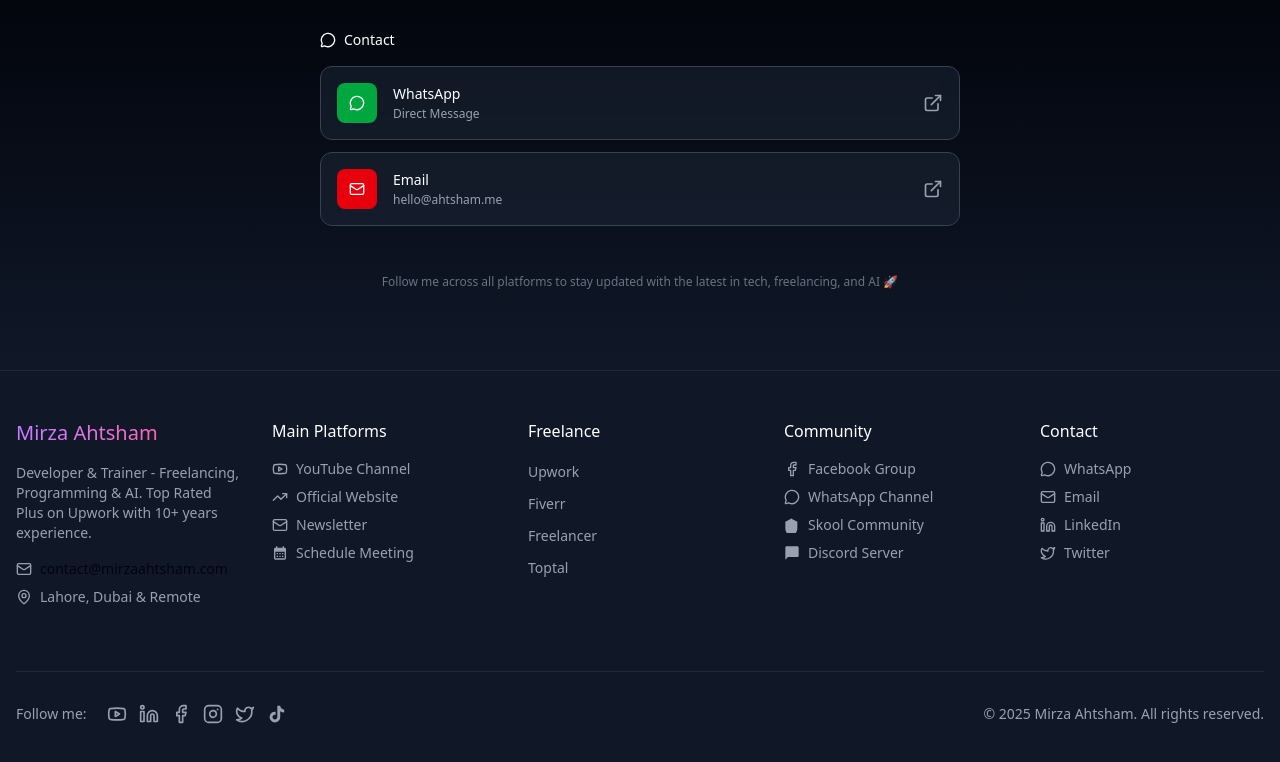
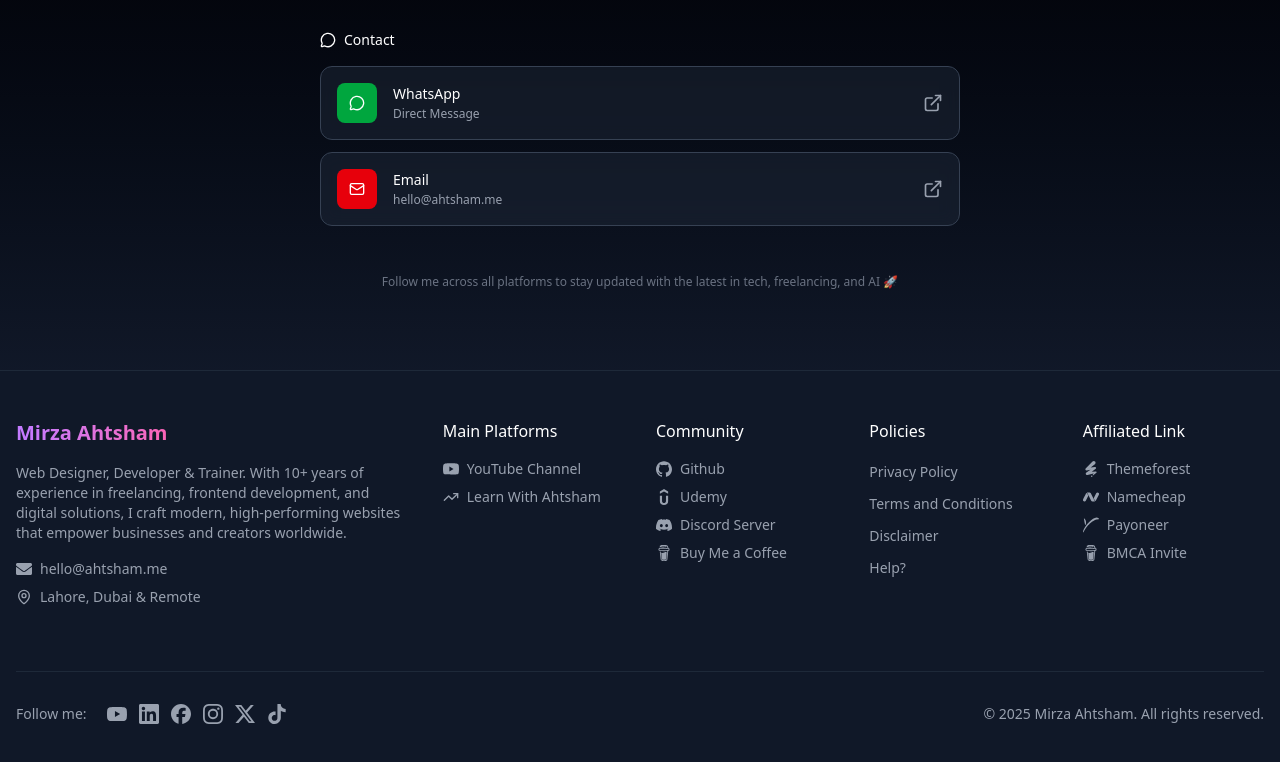
Before and after one commit to mirzaahtsham/ahtsham-webmentor, a Next.js app: page /linktree in a window 1280 px wide. Shown: the part 1394-2156 px from the top of the page. Built offline with nearby package versions, Linux system fonts and the light colour scheme.

Commit message:
update footer and faq section content

```diff
--- a/src/components/FAQ.tsx
+++ b/src/components/FAQ.tsx
@@ -4,12 +4,13 @@
 import {
   ChevronDown,
   Code,
-  Clock,
-  Workflow,
-  HeadphonesIcon,
-  Layers,
-  FolderOpen,
-  MessageCircle
+  ShoppingBag,
+  Layout,
+  Rocket,
+  Headphones,
+  Wrench,
+  Zap,
+  FileText
 } from "lucide-react";
 
 export function FAQ() {
@@ -48,35 +49,52 @@
   const faqs = [
   {
     icon: Code,
-      question: "What services do you offer as a full-stack developer?",
-      answer: "I offer comprehensive web development services including frontend development with React/Next.js, backend development with Node.js, database design, API development, cloud deployment, and maintenance. I also create technical content and documentation."
+    question: "What services do you offer as a web designer & developer?",
+    answer:
+      "I provide complete website design and development services including WordPress, Shopify, and custom-coded websites using HTML, CSS, JavaScript, Tailwind CSS, and Next.js. I also offer speed optimization, SEO setup, payment gateway integration, and website maintenance."
   },
   {
-      icon: Clock,
-      question: "How long does it typically take to complete a project?",
-      answer: "Project timelines vary based on complexity and requirements. A simple website might take 2-3 weeks, while a complex web application could take 2-3 months. I always provide detailed timelines during the initial consultation."
+    icon: ShoppingBag,
+    question: "Do you build Shopify and WooCommerce stores?",
+    answer:
+      "Yes! I specialize in building fully functional eCommerce stores on Shopify and WooCommerce with modern, mobile-friendly layouts, optimized product pages, secure payment gateways, and marketing integrations like Meta Pixel, GA4, and WhatsApp Chat."
   },
   {
-      icon: Workflow,
-      question: "What is your development process?",
-      answer: "My process includes: 1) Discovery & Planning, 2) Design & Prototyping, 3) Development & Testing, 4) Deployment & Launch, 5) Maintenance & Support. I maintain clear communication throughout each phase."
+    icon: Layout,
+    question: "Can you customize or redesign an existing website?",
+    answer:
+      "Absolutely! Whether you want a fresh design, improved performance, or a migration from one platform to another, I can redesign or rebuild your website without losing SEO value or functionality."
   },
   {
-      question: "Do you provide ongoing support after project completion?",
-      answer: "Yes! I offer various support packages including bug fixes, updates, performance optimization, and feature enhancements. We can discuss the best support plan for your needs."
+    icon: Wrench,
+    question: "Do you offer website maintenance and support?",
+    answer:
+      "Yes, I offer ongoing support plans that include regular updates, bug fixes, security monitoring, content updates, and performance optimization to keep your site fast and reliable."
   },
   {
-      question: "What technologies and frameworks do you specialize in?",
-      answer: "I specialize in React, Next.js, Node.js, TypeScript, Tailwind CSS, MongoDB, PostgreSQL, AWS, and various other modern technologies. I'm always learning and adapting to new tools."
+    icon: Rocket,
+    question: "How long does it take to complete a project?",
+    answer:
+      "Timelines depend on project complexity. A basic business website typically takes 1–2 weeks, while an eCommerce or custom project may take 3–6 weeks. I always provide a detailed timeline after understanding your requirements."
   },
   {
-      question: "Can you work with existing projects or only new builds?",
-      answer: "Absolutely! I can work on existing projects, whether it's adding new features, refactoring code, fixing bugs, or completely rebuilding parts of the application. I'm comfortable jumping into codebases at any stage."
+    icon: Zap,
+    question: "Do you offer website speed and SEO optimization?",
+    answer:
+      "Yes, I specialize in speed optimization using tools like WP Rocket and best SEO practices. I ensure your website loads quickly, performs well on Google PageSpeed Insights, and follows on-page SEO standards for better rankings."
   },
   {
-      question: "How do you handle project communication and updates?",
-      answer: "I believe in transparent communication. I provide regular updates through your preferred channel (Slack, Email, etc.), weekly progress reports, and am available for calls/meetings as needed."
+    icon: FileText,
+    question: "Do you create landing pages or custom forms?",
+    answer:
+      "Yes, I design conversion-focused landing pages using Elementor or custom code, and I build multi-step or advanced forms using Contact Form 7, CF7 Pro, or custom JavaScript solutions."
   },
+  {
+    icon: Headphones,
+    question: "How will we communicate and manage the project?",
+    answer:
+      "I provide regular updates through Email, WhatsApp, or your preferred platform. You’ll get progress reports, preview links, and timely feedback sessions throughout the development process."
+  }
 ];
 
   return (
--- a/src/components/Footer.tsx
+++ b/src/components/Footer.tsx
@@ -1,15 +1,27 @@
+import Link from "next/link";
 import {
-  Github,
-  Linkedin,
-  Twitter,
-  Mail,
-  Youtube,
-  Facebook,
-  MessageCircle,
   MapPin,
-  Instagram,
   TrendingUp
 } from "lucide-react";
+import { FaEnvelope } from "react-icons/fa";
+import {
+  SiGithub,
+  SiLinkedin,
+  SiX,
+  SiYoutube,
+  SiFacebook,
+  SiInstagram,
+  SiTiktok,
+  SiWhatsapp,
+  SiUdemy,
+  SiDiscord,
+  SiBuymeacoffee,
+  SiPayoneer,
+  SiNamecheap,
+  SiEnvato,
+
+
+} from "react-icons/si";
 
 export function Footer() {
   const currentYear = new Date().getFullYear();
@@ -17,23 +29,23 @@
   return (
     <footer className="bg-gray-900 dark:bg-gray-950 text-white py-12 border-t border-gray-800">
       <div className="container mx-auto px-4">
-        <div className="grid grid-cols-1 md:grid-cols-2 lg:grid-cols-5 gap-8 mb-12">
+        <div className="grid grid-cols-1 lg:grid-cols-6 gap-8 mb-12">
           {/* Column 1 - Brand/Profile */}
-          <div className="lg:col-span-1">
+          <div className="lg:col-span-2">
             <h3 className="text-xl mb-4">
-              <span className="text-transparent bg-clip-text bg-gradient-to-r from-purple-400 to-pink-400">
+              <span className="text-transparent font-bold bg-clip-text bg-gradient-to-r from-purple-400 to-pink-400">
                 Mirza Ahtsham
               </span>
             </h3>
             <p className="text-gray-400 text-sm mb-4">
-              Developer & Trainer - Freelancing, Programming & AI. Top Rated Plus on Upwork with 10+ years experience.
+              Web Designer, Developer & Trainer. With 10+ years of experience in freelancing, frontend development, and digital solutions, I craft modern, high-performing websites that empower businesses and creators worldwide.
             </p>
 
             <div className="space-y-2 mb-4">
               <div className="flex items-center gap-2 text-gray-400 text-sm">
-                <Mail className="w-4 h-4" />
-                <a href="mailto:contact@mirzaahtsham.com" className="hover:text-white transition-colors">
-                  contact@mirzaahtsham.com
+                <FaEnvelope className="w-4 h-4" />
+                <a href="mailto:hello@ahtsham.me" className="text-gray-400 text-sm hover:text-white transition-colors">
+                  hello@ahtsham.me
                 </a>
               </div>
               <div className="flex items-center gap-2 text-gray-400 text-sm">
@@ -48,18 +60,18 @@
             <h4 className="mb-4 text-white">Main Platforms</h4>
             <ul className="space-y-2">
               <li>
-                <a href="#" className="text-gray-400 text-sm hover:text-white transition-colors flex items-center gap-2">
-                  <Youtube className="w-4 h-4" />
+                <a href="https://www.youtube.com/channel/UCECmARzL9NsJiDpe01t6PWw??sub_confirmation=1" className="text-gray-400 text-sm hover:text-white transition-colors flex items-center gap-2">
+                  <SiYoutube className="w-4 h-4" />
                   YouTube Channel
                 </a>
               </li>
               <li>
-                <a href="#" className="text-gray-400 text-sm hover:text-white transition-colors flex items-center gap-2">
+                <a href="https://learnwith.ahtsham.me" className="text-gray-400 text-sm hover:text-white transition-colors flex items-center gap-2">
                   <TrendingUp className="w-4 h-4" />
-                  Official Website
+                  Learn With Ahtsham
                 </a>
               </li>
-              <li>
+              {/* <li>
                 <a href="#" className="text-gray-400 text-sm hover:text-white transition-colors flex items-center gap-2">
                   <Mail className="w-4 h-4" />
                   Newsletter
@@ -72,98 +84,95 @@
                   </svg>
                   Schedule Meeting
                 </a>
-              </li>
+              </li> */}
             </ul>
           </div>
 
-          {/* Column 3 - Freelance */}
+
+          {/* Column 3 - Community */}
           <div>
-            <h4 className="mb-4 text-white">Freelance</h4>
+            <h4 className="mb-4 text-white">Community</h4>
             <ul className="space-y-2">
               <li>
-                <a href="#" className="text-gray-400 text-sm hover:text-white transition-colors">
-                  Upwork
+                <a href="https://github.com/mirzaahtsham" target="blank" className="text-gray-400 text-sm hover:text-white transition-colors flex items-center gap-2">
+                  <SiGithub className="w-4 h-4" />
+                  Github
                 </a>
               </li>
               <li>
-                <a href="#" className="text-gray-400 text-sm hover:text-white transition-colors">
-                  Fiverr
+                <a href="https://www.udemy.com/user/mirza-ahtsham/" target="blank" className="text-gray-400 text-sm hover:text-white transition-colors flex items-center gap-2">
+                  <SiUdemy className="w-4 h-4" />
+                  Udemy
                 </a>
               </li>
               <li>
-                <a href="#" className="text-gray-400 text-sm hover:text-white transition-colors">
-                  Freelancer
+                <a href="https://discord.gg/4RnpzDGv" target="blank" className="text-gray-400 text-sm hover:text-white transition-colors flex items-center gap-2">
+                  <SiDiscord className="w-4 h-4" />
+                  Discord Server
                 </a>
               </li>
               <li>
-                <a href="#" className="text-gray-400 text-sm hover:text-white transition-colors">
-                  Toptal
+                <a href="https://buymeacoffee.com/mirzaahtsham/" target="blank" className="text-gray-400 text-sm hover:text-white transition-colors flex items-center gap-2">
+                  <SiBuymeacoffee className="w-4 h-4" />
+                  Buy Me a Coffee
                 </a>
               </li>
             </ul>
           </div>
 
-          {/* Column 4 - Community */}
+          {/* Column 4 - Policies */}
           <div>
-            <h4 className="mb-4 text-white">Community</h4>
+            <h4 className="mb-4 text-white">Policies</h4>
             <ul className="space-y-2">
               <li>
-                <a href="#" className="text-gray-400 text-sm hover:text-white transition-colors flex items-center gap-2">
-                  <Facebook className="w-4 h-4" />
-                  Facebook Group
-                </a>
+                <Link href="#" className="text-gray-400 text-sm hover:text-white transition-colors">
+                  Privacy Policy
+                </Link>
               </li>
               <li>
-                <a href="#" className="text-gray-400 text-sm hover:text-white transition-colors flex items-center gap-2">
-                  <MessageCircle className="w-4 h-4" />
-                  WhatsApp Channel
-                </a>
+                <Link href="#" className="text-gray-400 text-sm hover:text-white transition-colors">
+                  Terms and Conditions
+                </Link>
               </li>
               <li>
-                <a href="#" className="text-gray-400 text-sm hover:text-white transition-colors flex items-center gap-2">
-                  <svg className="w-4 h-4" fill="currentColor" viewBox="0 0 24 24">
-                    <path d="M12 2L2 7v10c0 5.55 3.84 10.74 9 12 5.16-1.26 9-6.45 9-12V7l-10-5z"/>
-                  </svg>
-                  Skool Community
-                </a>
+                <Link href="#" className="text-gray-400 text-sm hover:text-white transition-colors">
+                  Disclaimer
+                </Link>
               </li>
               <li>
-                <a href="#" className="text-gray-400 text-sm hover:text-white transition-colors flex items-center gap-2">
-                  <svg className="w-4 h-4" fill="currentColor" viewBox="0 0 24 24">
-                    <path d="M20 2H4c-1.1 0-2 .9-2 2v18l4-4h14c1.1 0 2-.9 2-2V4c0-1.1-.9-2-2-2z"/>
-                  </svg>
-                  Discord Server
+                <a href="#" className="text-gray-400 text-sm hover:text-white transition-colors">
+                  Help?
                 </a>
               </li>
             </ul>
           </div>
 
-          {/* Column 5 - Contact */}
+          {/* Column 5 - Affiliated Links */}
           <div>
-            <h4 className="mb-4 text-white">Contact</h4>
+            <h4 className="mb-4 text-white">Affiliated Link</h4>
             <ul className="space-y-2">
               <li>
-                <a href="#" className="text-gray-400 text-sm hover:text-white transition-colors flex items-center gap-2">
-                  <MessageCircle className="w-4 h-4" />
-                  WhatsApp
+                <a href="https://1.envato.market/R572r2" target="blank" className="text-gray-400 text-sm hover:text-white transition-colors flex items-center gap-2">
+                  <SiEnvato className="w-4 h-4" />
+                  Themeforest
                 </a>
               </li>
               <li>
-                <a href="#" className="text-gray-400 text-sm hover:text-white transition-colors flex items-center gap-2">
-                  <Mail className="w-4 h-4" />
-                  Email
+                <a href="https://namecheap.pxf.io/EaBbVP" target="blank" className="text-gray-400 text-sm hover:text-white transition-colors flex items-center gap-2">
+                  <SiNamecheap className="w-4 h-4" />
+                  Namecheap
                 </a>
               </li>
               <li>
-                <a href="#" className="text-gray-400 text-sm hover:text-white transition-colors flex items-center gap-2">
-                  <Linkedin className="w-4 h-4" />
-                  LinkedIn
+                <a href="http://share.payoneer.com/nav/pUOXZUF_URk3k2r_LSC6J4Ov-GZOhCFvmmn56njGAvzRbPVqHuEJtgmOzrcXwWxlRZOi1daUkfq-PgR20d5IyA2" target="blank" className="text-gray-400 text-sm hover:text-white transition-colors flex items-center gap-2">
+                  <SiPayoneer className="w-4 h-4" />
+                  Payoneer
                 </a>
               </li>
               <li>
-                <a href="#" className="text-gray-400 text-sm hover:text-white transition-colors flex items-center gap-2">
-                  <Twitter className="w-4 h-4" />
-                  Twitter
+                <a href="https://www.buymeacoffee.com/invite/mirzaahtsham" target="blank" className="text-gray-400 text-sm hover:text-white transition-colors flex items-center gap-2">
+                  <SiBuymeacoffee className="w-4 h-4" />
+                  BMCA Invite
                 </a>
               </li>
             </ul>
@@ -177,48 +186,49 @@
             <div className="flex items-center gap-3">
               <span className="text-gray-400 text-sm mr-2">Follow me:</span>
               <a
-                href="#"
+                href="https://www.youtube.com/channel/UCECmARzL9NsJiDpe01t6PWw??sub_confirmation=1" target="blank"
                 className="text-gray-400 hover:text-white transition-colors"
                 aria-label="YouTube"
               >
-                <Youtube className="w-5 h-5" />
+                <SiYoutube className="w-5 h-5" />
               </a>
               <a
-                href="#"
+                href="https://www.linkedin.com/in/mirzaahtsham/" target="blank"
                 className="text-gray-400 hover:text-white transition-colors"
                 aria-label="LinkedIn"
               >
-                <Linkedin className="w-5 h-5" />
+                <SiLinkedin className="w-5 h-5" />
               </a>
               <a
-                href="#"
+                href="https://www.facebook.com/ahtshamwebdesigngenius/" target="blank"
                 className="text-gray-400 hover:text-white transition-colors"
                 aria-label="Facebook"
               >
-                <Facebook className="w-5 h-5" />
+                <SiFacebook className="w-5 h-5" />
               </a>
               <a
-                href="#"
+                href="https://www.instagram.com/WebsiteDesignGenius/" target="blank"
                 className="text-gray-400 hover:text-white transition-colors"
                 aria-label="Instagram"
               >
-                <Instagram className="w-5 h-5" />
+                <SiInstagram className="w-5 h-5" />
               </a>
               <a
-                href="#"
+                href="https://twitter.com/websdesignwala/" target="blank"
                 className="text-gray-400 hover:text-white transition-colors"
                 aria-label="Twitter"
               >
-                <Twitter className="w-5 h-5" />
+                <SiX className="w-5 h-5" />
               </a>
               <a
-                href="#"
+                href="https://www.tiktok.com/@webdesigngenius/" target="blank"
                 className="text-gray-400 hover:text-white transition-colors"
                 aria-label="TikTok"
               >
-                <svg className="w-5 h-5" fill="currentColor" viewBox="0 0 24 24">
+                <SiTiktok className="w-5 h-5" />
+                {/* <svg className="w-5 h-5" fill="currentColor" viewBox="0 0 24 24">
                   <path d="M19.59 6.69a4.83 4.83 0 0 1-3.77-4.25V2h-3.45v13.67a2.89 2.89 0 0 1-5.2 1.74 2.89 2.89 0 0 1 2.31-4.64 2.93 2.93 0 0 1 .88.13V9.4a6.84 6.84 0 0 0-1-.05A6.33 6.33 0 0 0 5 20.1a6.34 6.34 0 0 0 10.86-4.43v-7a8.16 8.16 0 0 0 4.77 1.52v-3.4a4.85 4.85 0 0 1-1-.1z"/>
-                </svg>
+                </svg> */}
               </a>
             </div>
 
--- a/src/components/HeaderWithMegaMenu.tsx
+++ b/src/components/HeaderWithMegaMenu.tsx
@@ -54,10 +54,10 @@
               {/* Logo */}
               <div className="text-foreground dark:text-white">
                 <span className={`transition-all duration-500 ${isScrolled ? "text-lg" : "text-xl"}`}>
-                  <span className="text-transparent bg-clip-text bg-gradient-to-r from-purple-400 to-pink-400">
+                  <span className="text-transparent font-medium bg-clip-text bg-gradient-to-r from-purple-400 to-pink-400">
                     Mirza
                   </span>{" "}
-                  Ahtsham
+                  <span className="font-bold">Ahtsham</span>
                 </span>
               </div>
 
```
Also changed, not shown: src/components/FAQUpdated.tsx (+52 -35 lines). Lines whose indentation alone changed are shown as unchanged.
